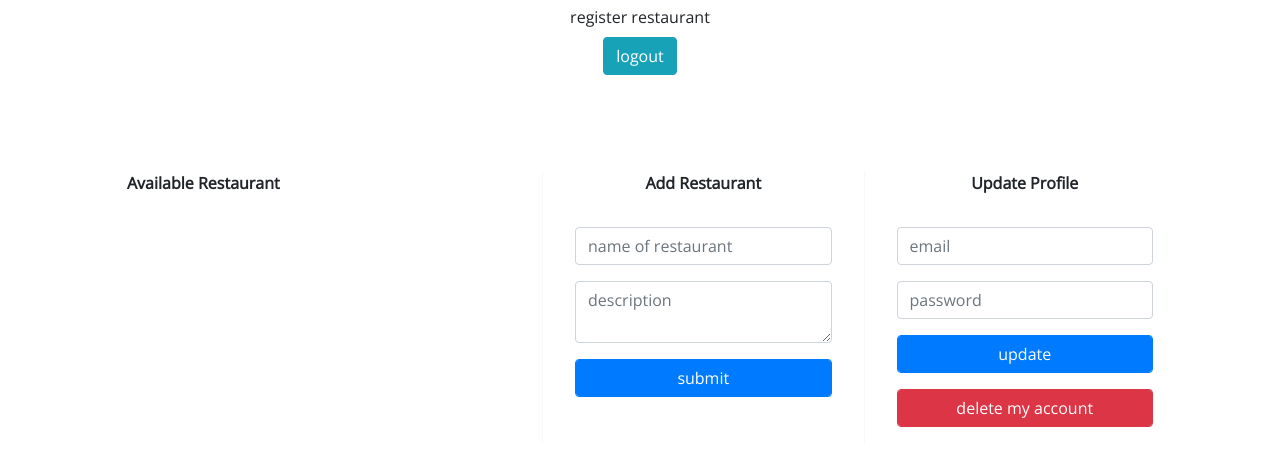
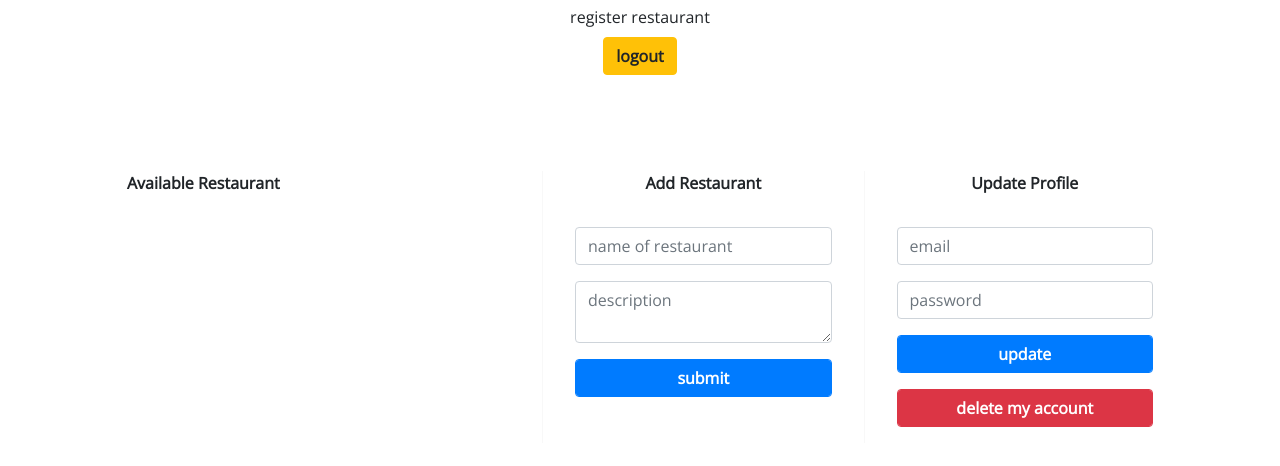
Before and after one commit to itsgracian/we-restaurant, a plain HTML site: page src/pages/restaurant.html in a window 1280 px wide. Shown: the part 96-562 px from the top of the page. Drawn offline with nearby package versions, Linux system fonts and the light colour scheme.

Commit message:
readme modified

```diff
--- a/src/pages/restaurant.html
+++ b/src/pages/restaurant.html
@@ -17,7 +17,7 @@
                     <div class="mt-5 mb-5 text-center">
                         <div class="font-weight-bold app-name">werestaurant</div>
                       <div class="mt-2">register restaurant</div>
-                      <button type="button" class="btn btn-info mt-2 logout">logout</button>
+                      <button type="button" class="btn btn-warning mt-2 logout font-weight-bold">logout</button>
                    </div>
                 </div>
                 <div class="d-flex flex-row justify-content-between mt-5 rest-container">
@@ -38,7 +38,7 @@
                                   <textarea name="description" name="description" placeholder="description" class="form-control"></textarea>
                               </div>
                               <div class="form-group">
-                                  <input type="submit" value="submit" class="btn btn-primary form-control">
+                                  <input type="submit" value="submit" class="btn btn-primary form-control font-weight-bold">
                               </div>
                           </form>
                       </div>
@@ -54,10 +54,10 @@
                                 <input type="password" name="password" class="form-control" placeholder="password">
                             </div>
                             <div class="form-group">
-                                <input type="submit" value="update" class="btn btn-primary form-control">
+                                <input type="submit" value="update" class="btn btn-primary form-control font-weight-bold">
                             </div>
                             <div class="form-group">
-                                <button type="button" class="btn btn-danger form-control deleteAccount">delete my account</button>
+                                <button type="button" class="btn btn-danger form-control deleteAccount font-weight-bold">delete my account</button>
                             </div>
                         </form>
                     </div>
```
Also changed, not shown: index.html (+2 -2 lines), src/assets/images/restaurant.png.
